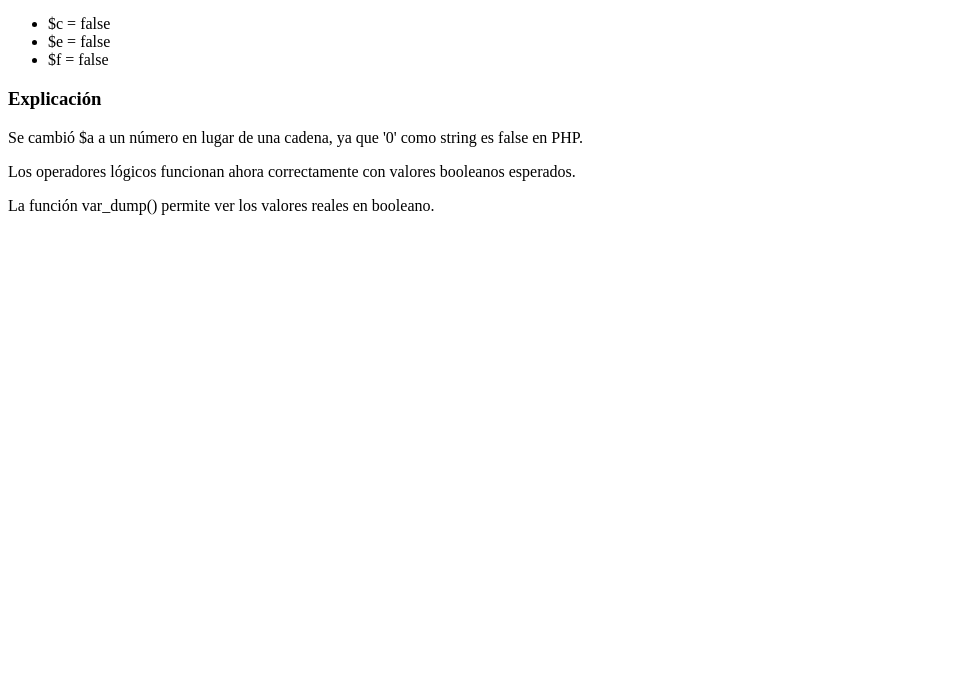
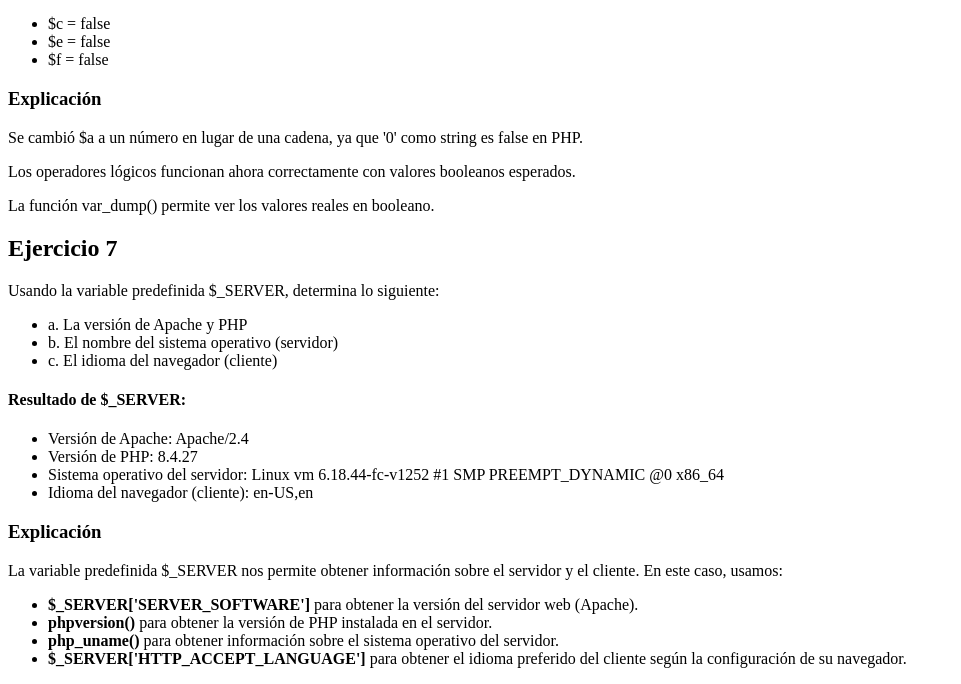
Before and after one commit to GabrielCV2003/Tecweb, a PHP site: page / in a window 1280 px wide. Shown: the part 2213-2897 px from the top of the page, without its empty margins (0-961 px from the left). Before the commit the page ends 2428 px from the top, so only its background shows below. Run offline with PHP 8.4, Linux system fonts and the light colour scheme.

Commit message:
Se realizo el ejercicio 7, donde se arrojaron datos del mismo equipo del que se trabajo

```diff
--- a/practicas/p04/index.php
+++ b/practicas/p04/index.php
@@ -173,5 +173,39 @@
     echo "<p>La función var_dump() permite ver los valores reales en booleano.</p>";
 ?>
 
+<h2>Ejercicio 7</h2>
+<p>Usando la variable predefinida $_SERVER, determina lo siguiente:</p>
+<ul>
+    <li>a. La versión de Apache y PHP</li>
+    <li>b. El nombre del sistema operativo (servidor)</li>
+    <li>c. El idioma del navegador (cliente)</li>
+</ul>
+
+<?php
+    echo '<h4>Resultado de $_SERVER:</h4>';
+    echo '<ul>';
+
+    // a. La versión de Apache y PHP
+    echo "<li>Versión de Apache: ".$_SERVER['SERVER_SOFTWARE']."</li>";
+    echo "<li>Versión de PHP: ".phpversion()."</li>"; // Usamos phpversion() para obtener la versión de PHP
+
+    // b. El nombre del sistema operativo (servidor)
+    echo "<li>Sistema operativo del servidor: ".php_uname()."</li>"; // php_uname() devuelve información sobre el sistema operativo del servidor
+
+    // c. El idioma del navegador (cliente)
+    echo "<li>Idioma del navegador (cliente): ".$_SERVER['HTTP_ACCEPT_LANGUAGE']."</li>"; // $_SERVER['HTTP_ACCEPT_LANGUAGE'] devuelve el idioma preferido del navegador
+
+    echo '</ul>';
+
+    echo '<h3>Explicación</h3>';
+    echo '<p>La variable predefinida $_SERVER nos permite obtener información sobre el servidor y el cliente. En este caso, usamos:</p>';
+    echo '<ul>';
+    echo '<li><b>$_SERVER[\'SERVER_SOFTWARE\']</b> para obtener la versión del servidor web (Apache).</li>';
+    echo '<li><b>phpversion()</b> para obtener la versión de PHP instalada en el servidor.</li>';
+    echo '<li><b>php_uname()</b> para obtener información sobre el sistema operativo del servidor.</li>';
+    echo '<li><b>$_SERVER[\'HTTP_ACCEPT_LANGUAGE\']</b> para obtener el idioma preferido del cliente según la configuración de su navegador.</li>';
+    echo '</ul>';
+?>
+
 </body>
 </html>
```
